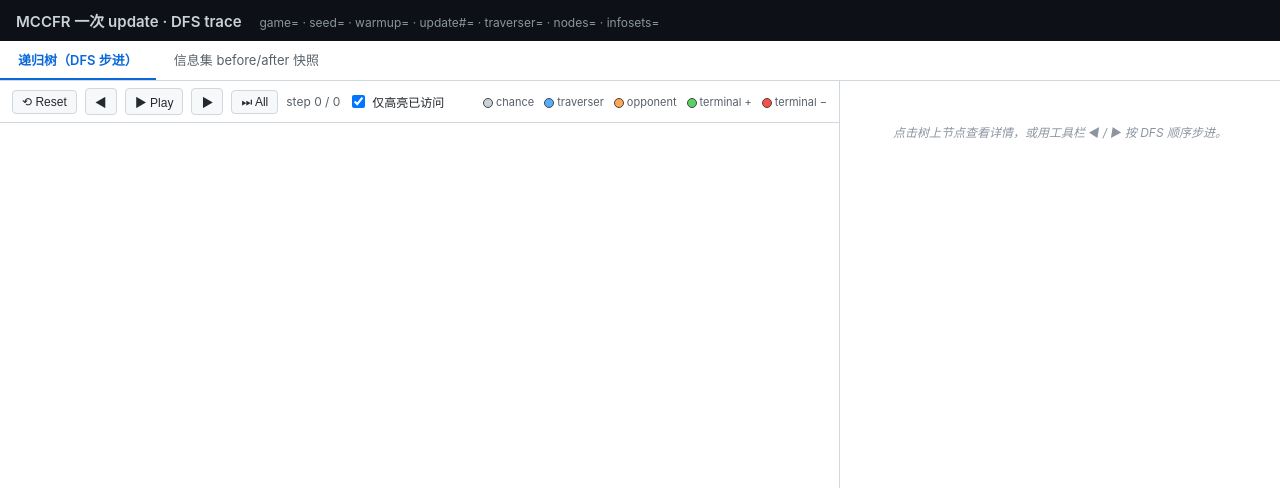
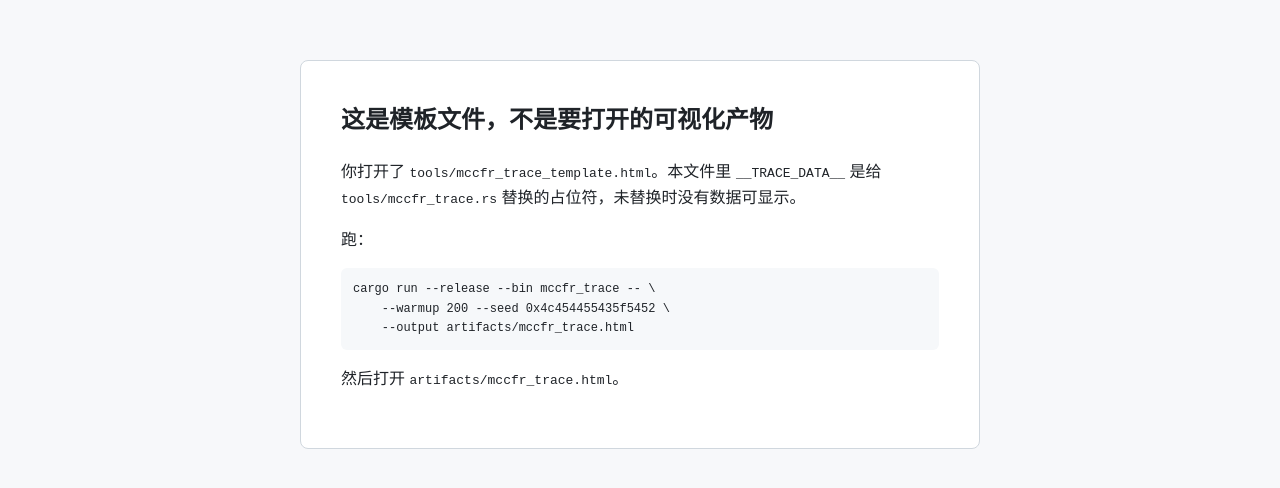
Before and after one commit to xujesse1988-ship-it/dezhou_20260508, a plain HTML site: page tools/mccfr_trace_template.html in a window 1280 px wide. Shown: the top 488 px of the page. Drawn offline with Linux system fonts and the light colour scheme.

Commit message:
fix: mccfr_trace 模板直接打开不再抛 ReferenceError
把占位符从裸 \`__TRACE_DATA__\` 改成 \`/*__TRACE_DATA__*/ null\` 让未替换的模板
也是合法 JS；TRACE 为 null 时显示"请改打开 artifacts/mccfr_trace.html"的
fallback 提示页。Rust 侧 replace target 同步更新。

Co-Authored-By: Claude Opus 4.7 (1M context) <noreply@anthropic.com>

```diff
--- a/tools/mccfr_trace_template.html
+++ b/tools/mccfr_trace_template.html
@@ -126,7 +126,21 @@
 </div>
 
 <script>
-const TRACE = __TRACE_DATA__;
+// __TRACE_DATA__ 是 Rust 工具 (tools/mccfr_trace.rs) 替换的占位符。
+// 直接打开本模板（未经替换）会落到 null 分支并显示提示，不抛异常。
+const TRACE = /*__TRACE_DATA__*/ null;
+
+if (!TRACE) {
+  document.body.innerHTML =
+    '<div style="padding:40px;font-family:-apple-system,sans-serif;color:#1f2328;max-width:680px;margin:60px auto;background:#fff;border:1px solid #d0d7de;border-radius:8px;line-height:1.6">' +
+    '<h2 style="margin-top:0">这是模板文件，不是要打开的可视化产物</h2>' +
+    '<p>你打开了 <code>tools/mccfr_trace_template.html</code>。本文件里 <code>__TRACE_DATA__</code> 是给 <code>tools/mccfr_trace.rs</code> 替换的占位符，未替换时没有数据可显示。</p>' +
+    '<p>跑：</p>' +
+    '<pre style="background:#f6f8fa;padding:12px;border-radius:6px;font-size:12px">cargo run --release --bin mccfr_trace -- \\\n    --warmup 200 --seed 0x4c454455435f5452 \\\n    --output artifacts/mccfr_trace.html</pre>' +
+    '<p>然后打开 <code>artifacts/mccfr_trace.html</code>。</p>' +
+    '</div>';
+  throw new Error('mccfr_trace_template.html opened directly; open artifacts/mccfr_trace.html instead');
+}
 
 // ---------- metadata header ----------
 (function fillMeta() {
```
Also changed, not shown: 1 other file.
